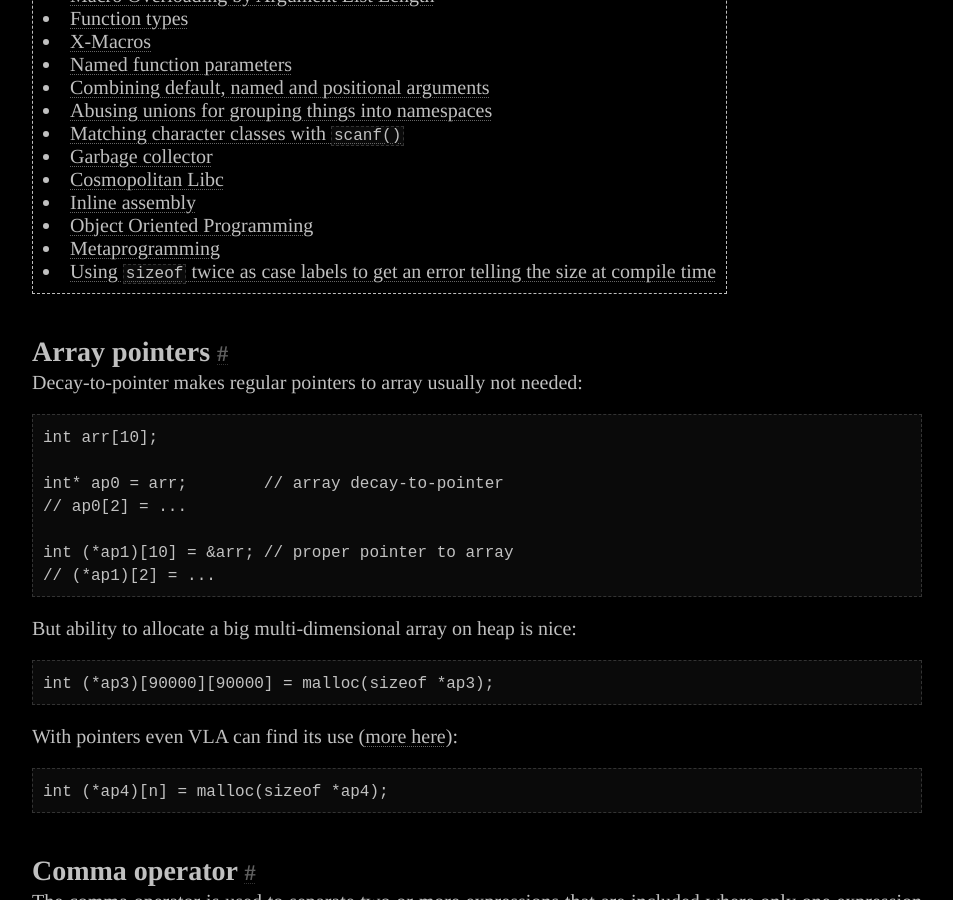
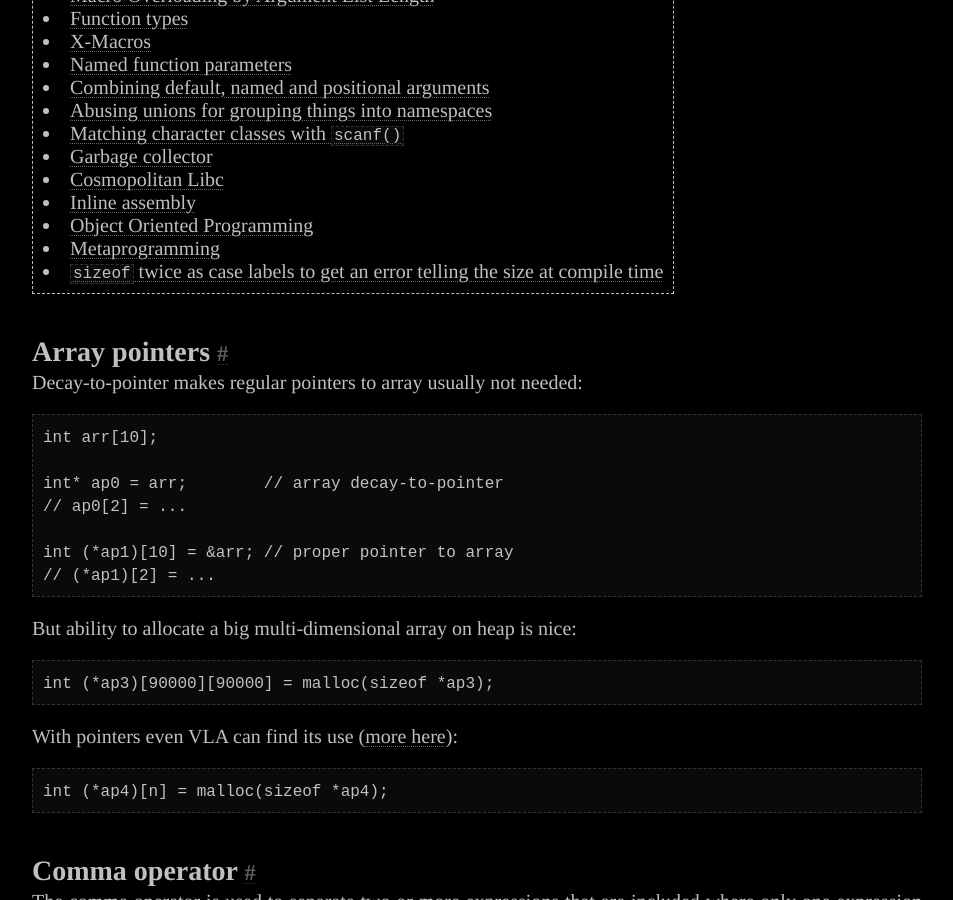
Before and after one commit to Jorenar/blog, a Jekyll site: the page built from _posts/2023-02-19-less-known-c.md, in a window 1280 px wide and 900 px high, scrolled down 1125 px. Shown: the whole window, without its empty margins (163-1116 px from the left). Built offline with Jekyll 4.4.1, drawn with Linux system fonts in a browser that asks for light colours.

Commit message:
deploy: cb0f7897d883e25d7adc8bfeeb74608d64e74dc2

````diff
--- a/_posts/2023-02-19-less-known-c.md
+++ b/_posts/2023-02-19-less-known-c.md
@@ -827,7 +827,7 @@ C11 added `_Generic` to language, but turns out metaprogramming
 by inhumanely abusing the preporcessor is possible even in pure C99:
 meet [Metalang99](https://metalang99.readthedocs.io) library.
 
-## Using `sizeof` twice as case labels to get an error telling the size at compile time
+## `sizeof` twice as case labels to get an error telling the size at compile time
 
 ```
 int foo(int c)
````
